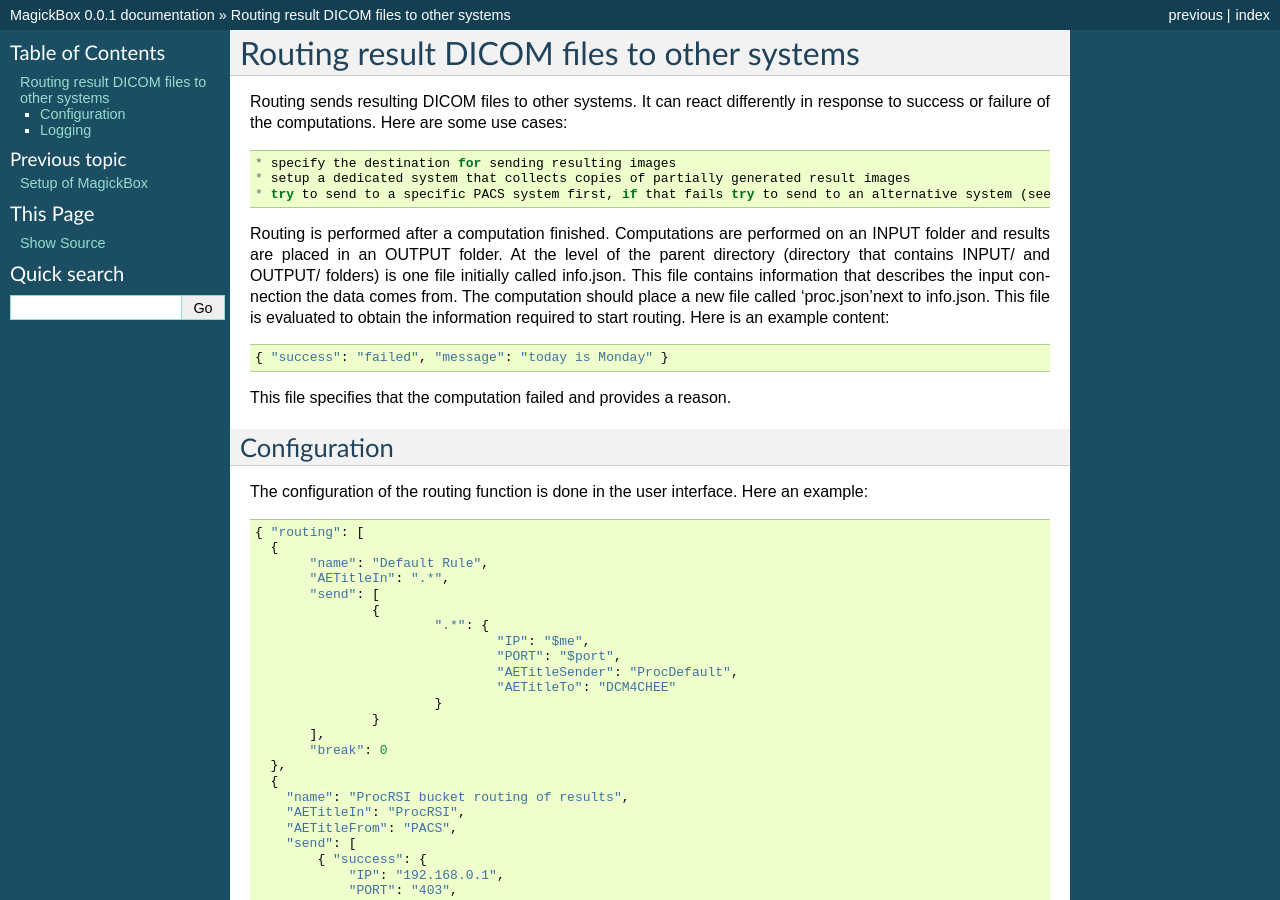
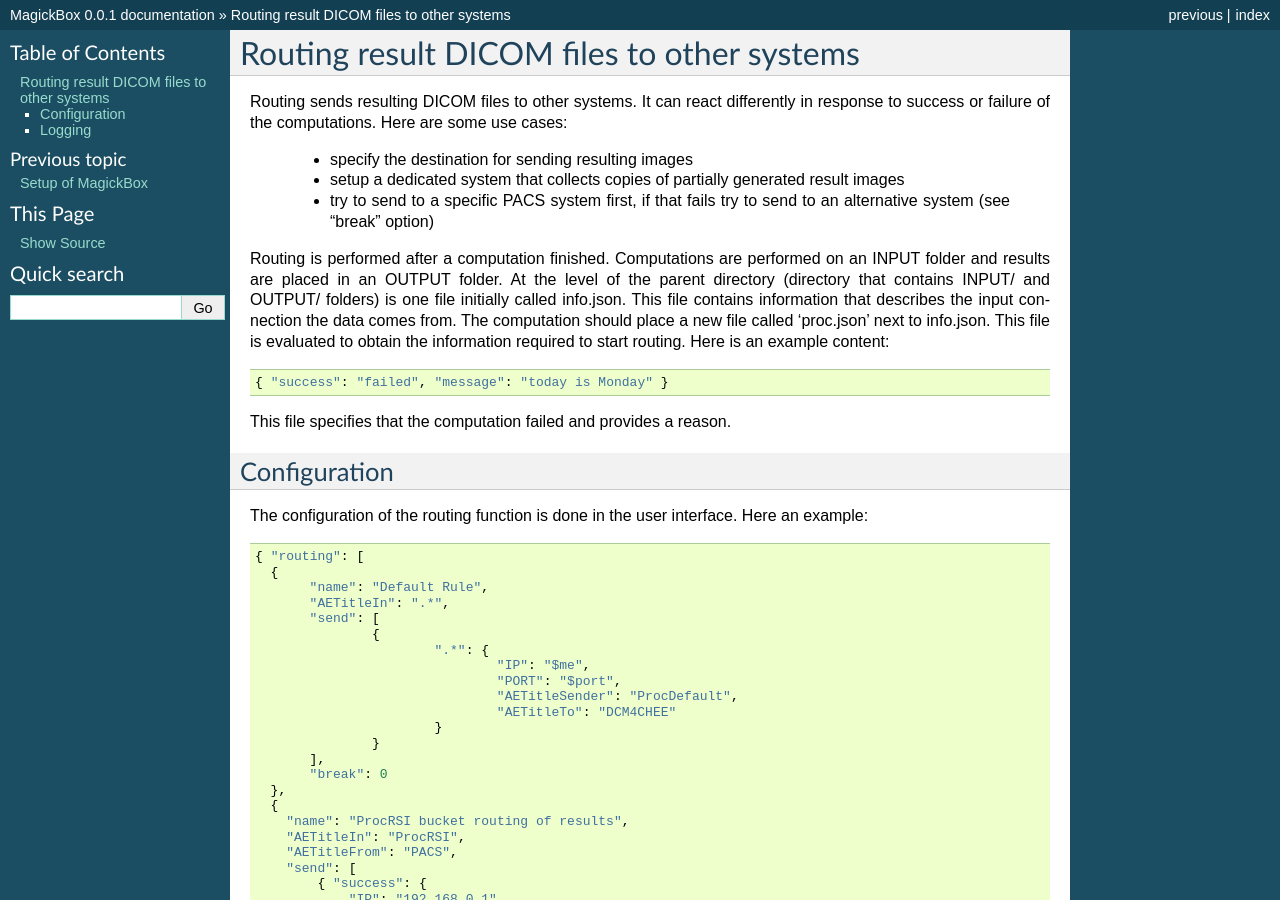
Before and after one commit to HaukeBartsch/MagickBox, a Sphinx documentation site: the page built from docs/source/Routing.rst, in a window 1280 px wide and 900 px high. Built offline with Sphinx 7.4.7, drawn with Linux system fonts in a browser that asks for light colours.

Commit message:
fix a typo

```diff
--- a/docs/source/Routing.rst
+++ b/docs/source/Routing.rst
@@ -4,13 +4,13 @@
 Routing result DICOM files to other systems
 *******************************************
 
-Routing sends resulting DICOM files to other systems. It can react differently in response to success or failure of the computations. Here are some use cases::
+Routing sends resulting DICOM files to other systems. It can react differently in response to success or failure of the computations. Here are some use cases:
 
     * specify the destination for sending resulting images
     * setup a dedicated system that collects copies of partially generated result images
     * try to send to a specific PACS system first, if that fails try to send to an alternative system (see "break" option)
 
-Routing is performed after a computation finished. Computations are performed on an INPUT folder and results are placed in an OUTPUT folder. At the level of the parent directory (directory that contains INPUT/ and OUTPUT/ folders) is one file initially called info.json. This file contains information that describes the input connection the data comes from. The computation should place a new file called 'proc.json'next to info.json. This file is evaluated to obtain the information required to start routing. Here is an example content::
+Routing is performed after a computation finished. Computations are performed on an INPUT folder and results are placed in an OUTPUT folder. At the level of the parent directory (directory that contains INPUT/ and OUTPUT/ folders) is one file initially called info.json. This file contains information that describes the input connection the data comes from. The computation should place a new file called 'proc.json' next to info.json. This file is evaluated to obtain the information required to start routing. Here is an example content::
 
     { "success": "failed", "message": "today is Monday" }
 
```
